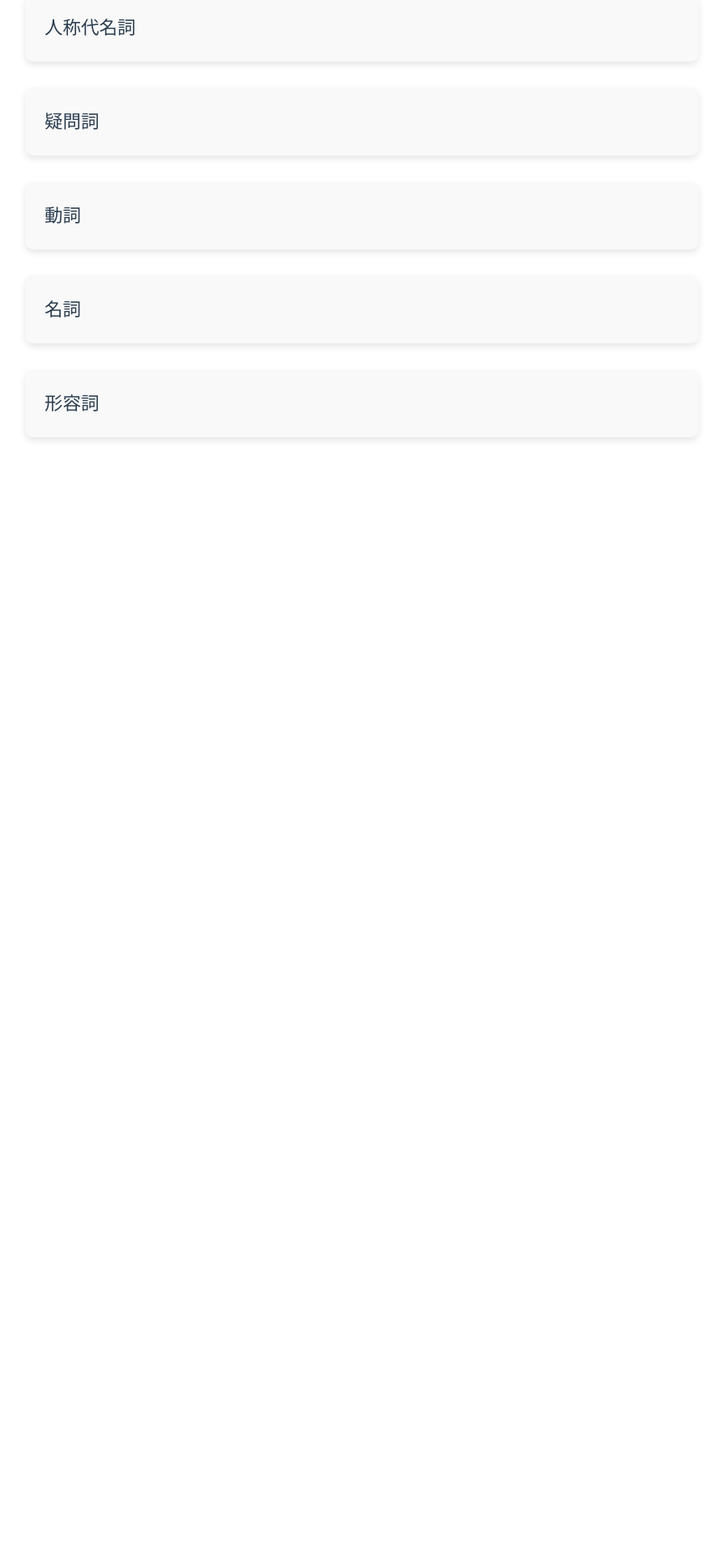
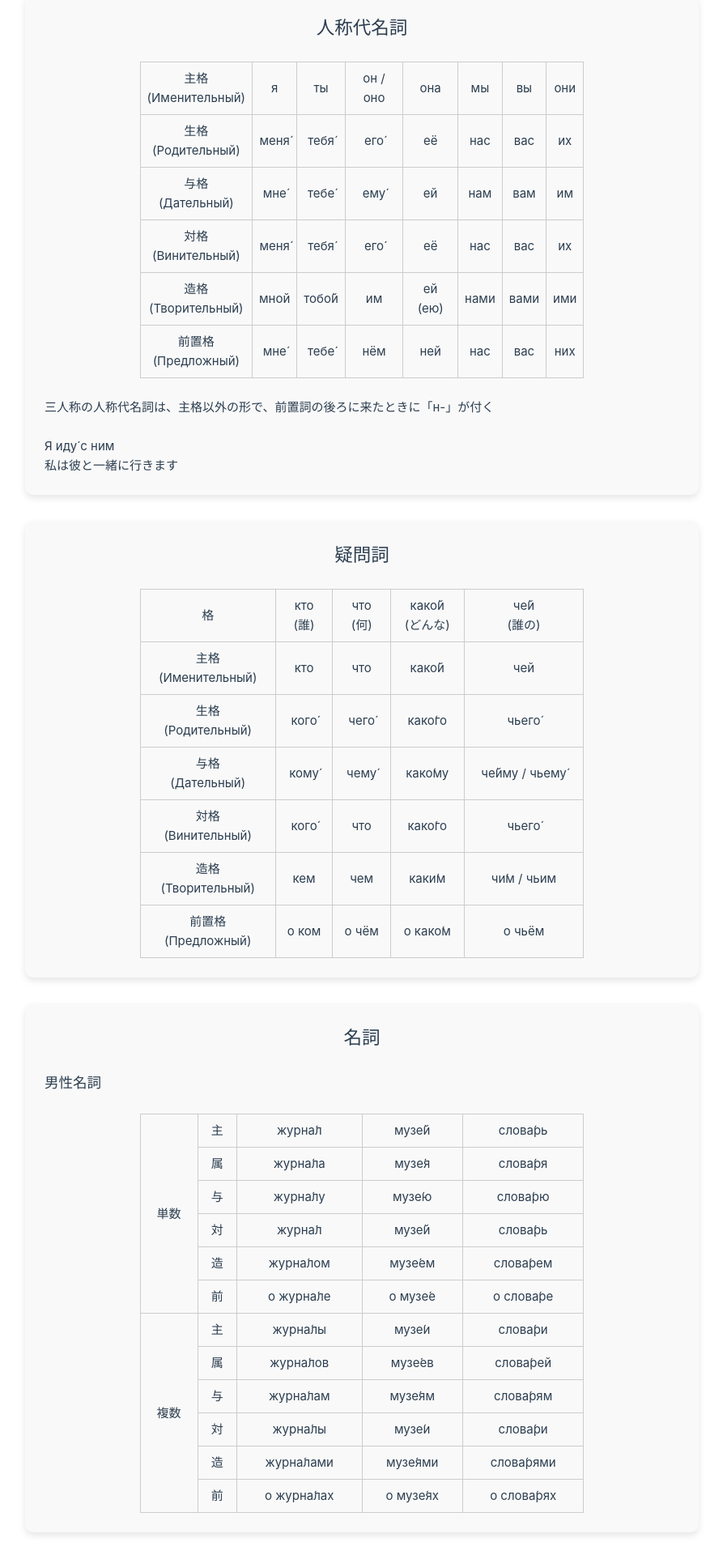
Before and after one commit to GenMira/LearnRussian, a Vue app: page /LearnRussian/declension in a window 1280 px wide. Shown: the part 280-2200 px from the top of the page at 81% size, without its empty margins (193-1086 px from the left). Before the commit the page ends 852 px from the top, so only its background shows below. Built offline with nearby package versions, Linux system fonts and the light colour scheme.

Commit message:
男性名詞まで

```diff
--- a/src/assets/new_asset/main.css
+++ b/src/assets/new_asset/main.css
@@ -83,3 +83,7 @@ a {
 .buttons{
   margin-top: 15vh;
 }
+
+h2 {
+  text-align: center;
+}
--- a/src/views/Declension.vue
+++ b/src/views/Declension.vue
@@ -5,16 +5,226 @@
   </div>
   <div class="text-box">
     <h2>人称代名詞</h2>
-    <!-- <p>固有名詞もここに</p> -->
+    <br>
+    <table class="center-table">
+      <tbody>
+        <tr>
+          <td>主格<br>(Именительный)</td>
+          <td>я</td>
+          <td>ты</td>
+          <td>он / оно</td>
+          <td>она</td>
+          <td>мы</td>
+          <td>вы</td>
+          <td>они</td>
+        </tr>
+        <tr>
+          <td>生格<br>(Родительный)</td>
+          <td>меня́</td>
+          <td>тебя́</td>
+          <td>его́</td>
+          <td>её</td>
+          <td>нас</td>
+          <td>вас</td>
+          <td>их</td>
+        </tr>
+        <tr>
+          <td>与格<br>(Дательный)</td>
+          <td>мне́</td>
+          <td>тебе́</td>
+          <td>ему́</td>
+          <td>ей</td>
+          <td>нам</td>
+          <td>вам</td>
+          <td>им</td>
+        </tr>
+        <tr>
+          <td>対格<br>(Винительный)</td>
+          <td>меня́</td>
+          <td>тебя́</td>
+          <td>его́</td>
+          <td>её</td>
+          <td>нас</td>
+          <td>вас</td>
+          <td>их</td>
+        </tr>
+        <tr>
+          <td>造格<br>(Творительный)</td>
+          <td>мной</td>
+          <td>тобо́й</td>
+          <td>им</td>
+          <td>ей (ею)</td>
+          <td>нами</td>
+          <td>вами</td>
+          <td>ими</td>
+        </tr>
+        <tr>
+          <td>前置格<br>(Предложный)</td>
+          <td>мне́</td>
+          <td>тебе́</td>
+          <td>нём</td>
+          <td>ней</td>
+          <td>нас</td>
+          <td>вас</td>
+          <td>них</td>
+        </tr>
+      </tbody>
+    </table>
+    <br>
+    <p>三人称の人称代名詞は、主格以外の形で、前置詞の後ろに来たときに「н-」が付く</p>
+    <br>
+    <p>Я иду́ с ним</p>
+    <p>私は彼と一緒に行きます</p>
   </div>
   <div class="text-box">
     <h2>疑問詞</h2>
+    <br>
+    <table class="center-table">
+      <thead>
+        <tr>
+          <th>格</th>
+          <th>кто<br>(誰)</th>
+          <th>что<br>(何)</th>
+          <th>како́й<br>(どんな)</th>
+          <th>че́й<br>(誰の)</th>
+        </tr>
+      </thead>
+      <tbody>
+        <tr>
+          <td>主格<br>(Именительный)</td>
+          <td>кто</td>
+          <td>что</td>
+          <td>како́й</td>
+          <td>чей</td>
+        </tr>
+        <tr>
+          <td>生格<br>(Родительный)</td>
+          <td>кого́</td>
+          <td>чего́</td>
+          <td>како́го</td>
+          <td>чьего́</td>
+        </tr>
+        <tr>
+          <td>与格<br>(Дательный)</td>
+          <td>кому́</td>
+          <td>чему́</td>
+          <td>како́му</td>
+          <td>че́йму / чьему́</td>
+        </tr>
+        <tr>
+          <td>対格<br>(Винительный)</td>
+          <td>кого́</td>
+          <td>что</td>
+          <td>како́го</td>
+          <td>чьего́</td>
+        </tr>
+        <tr>
+          <td>造格<br>(Творительный)</td>
+          <td>кем</td>
+          <td>чем</td>
+          <td>каки́м</td>
+          <td>чи́м / чьим</td>
+        </tr>
+        <tr>
+          <td>前置格<br>(Предложный)</td>
+          <td>о ком</td>
+          <td>о чём</td>
+          <td>о како́м</td>
+          <td>о чьём</td>
+        </tr>
+      </tbody>
+    </table>
+  </div>
+  <div class="text-box">
+    <h2>名詞</h2>
+    <br>
+    <h3>男性名詞</h3>
+    <br>
+    <table class="center-table">
+      <tbody>
+        <tr>
+          <td rowspan="6">単数</td>
+          <td>主</td>
+          <td>журна́л</td>
+          <td>музе́й</td>
+          <td>слова́рь</td>
+        </tr>
+        <tr>
+          <td>属</td>
+          <td>журна́ла</td>
+          <td>музе́я</td>
+          <td>слова́ря</td>
+        </tr>
+        <tr>
+          <td>与</td>
+          <td>журна́лу</td>
+          <td>музе́ю</td>
+          <td>слова́рю</td>
+        </tr>
+        <tr>
+          <td>対</td>
+          <td>журна́л</td>
+          <td>музе́й</td>
+          <td>слова́рь</td>
+        </tr>
+        <tr>
+          <td>造</td>
+          <td>журна́лом</td>
+          <td>музе́ем</td>
+          <td>слова́рем</td>
+        </tr>
+        <tr>
+          <td>前</td>
+          <td>о журна́ле</td>
+          <td>о музе́е</td>
+          <td>о слова́ре</td>
+        </tr>
+        <tr>
+          <td rowspan="6">複数</td>
+          <td>主</td>
+          <td>журна́лы</td>
+          <td>музе́и</td>
+          <td>слова́ри</td>
+        </tr>
+        <tr>
+          <td>属</td>
+          <td>журна́лов</td>
+          <td>музе́ев</td>
+          <td>слова́рей</td>
+        </tr>
+        <tr>
+          <td>与</td>
+          <td>журна́лам</td>
+          <td>музе́ям</td>
+          <td>слова́рям</td>
+        </tr>
+        <tr>
+          <td>対</td>
+          <td>журна́лы</td>
+          <td>музе́и</td>
+          <td>слова́ри</td>
+        </tr>
+        <tr>
+          <td>造</td>
+          <td>журна́лами</td>
+          <td>музе́ями</td>
+          <td>слова́рями</td>
+        </tr>
+        <tr>
+          <td>前</td>
+          <td>о журна́лах</td>
+          <td>о музе́ях</td>
+          <td>о слова́рях</td>
+        </tr>
+      </tbody>
+    </table>
+    <!-- <p>固有名詞もここに</p> -->
+
+
+
   </div>
   <div class="text-box">
     <h2>動詞</h2>
-  </div>
-  <div class="text-box">
-    <h2>名詞</h2>
   </div>
   <div class="text-box">
     <h2>形容詞</h2>
```
